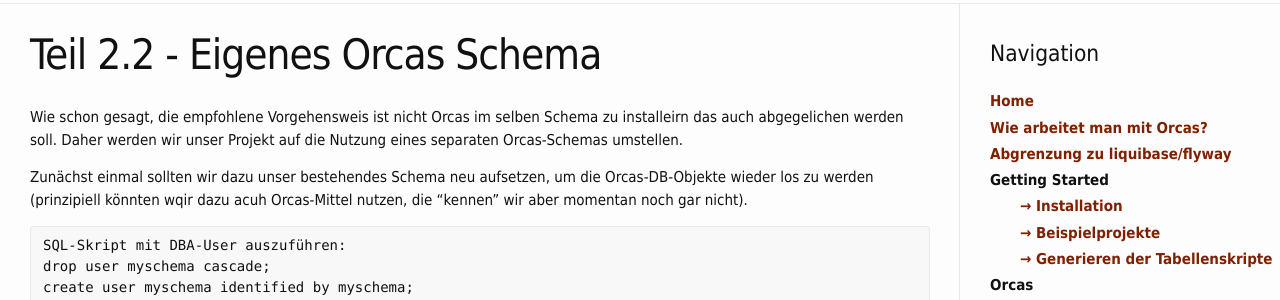
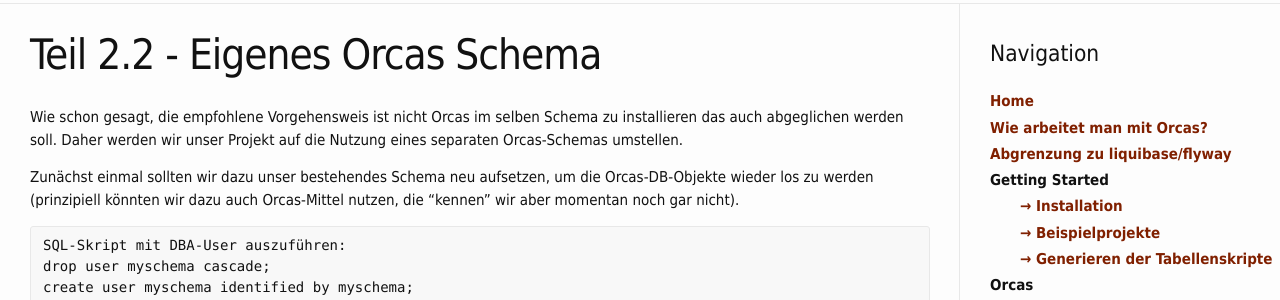
Before and after one commit to opitzconsulting/orcas, a Jekyll site: the page built from _docs/schulung_teil2_2.md, in a window 1280 px wide and 1400 px high. Shown: the part 178-478 px from the top of the window. Built offline with Jekyll 4.4.1, drawn with Linux system fonts in a browser that asks for light colours; some of the changed text lies outside the part shown.

Commit message:
schulung

```diff
--- a/_docs/schulung_teil2_2.md
+++ b/_docs/schulung_teil2_2.md
@@ -4,9 +4,9 @@
 permalink: /docs/schulung_teil2_2/
 ---
 
-Wie schon gesagt, die empfohlene Vorgehensweis ist nicht Orcas im selben Schema zu installeirn das auch abgegelichen werden soll. Daher werden wir unser Projekt auf die Nutzung eines separaten Orcas-Schemas umstellen.
+Wie schon gesagt, die empfohlene Vorgehensweis ist nicht Orcas im selben Schema zu installieren das auch abgeglichen werden soll. Daher werden wir unser Projekt auf die Nutzung eines separaten Orcas-Schemas umstellen.
 
-Zunächst einmal sollten wir dazu unser bestehendes Schema neu aufsetzen, um die Orcas-DB-Objekte wieder los zu werden (prinzipiell könnten wqir dazu acuh Orcas-Mittel nutzen, die "kennen" wir aber momentan noch gar nicht).
+Zunächst einmal sollten wir dazu unser bestehendes Schema neu aufsetzen, um die Orcas-DB-Objekte wieder los zu werden (prinzipiell könnten wir dazu auch Orcas-Mittel nutzen, die "kennen" wir aber momentan noch gar nicht).
 
 {% highlight bash %}
 SQL-Skript mit DBA-User auszuführen:
```
Also changed, not shown: other parts of _docs/schulung_teil2_2.md (+1 -1 lines), _docs/schulung_teil2_3.md (+2 -2 lines).
